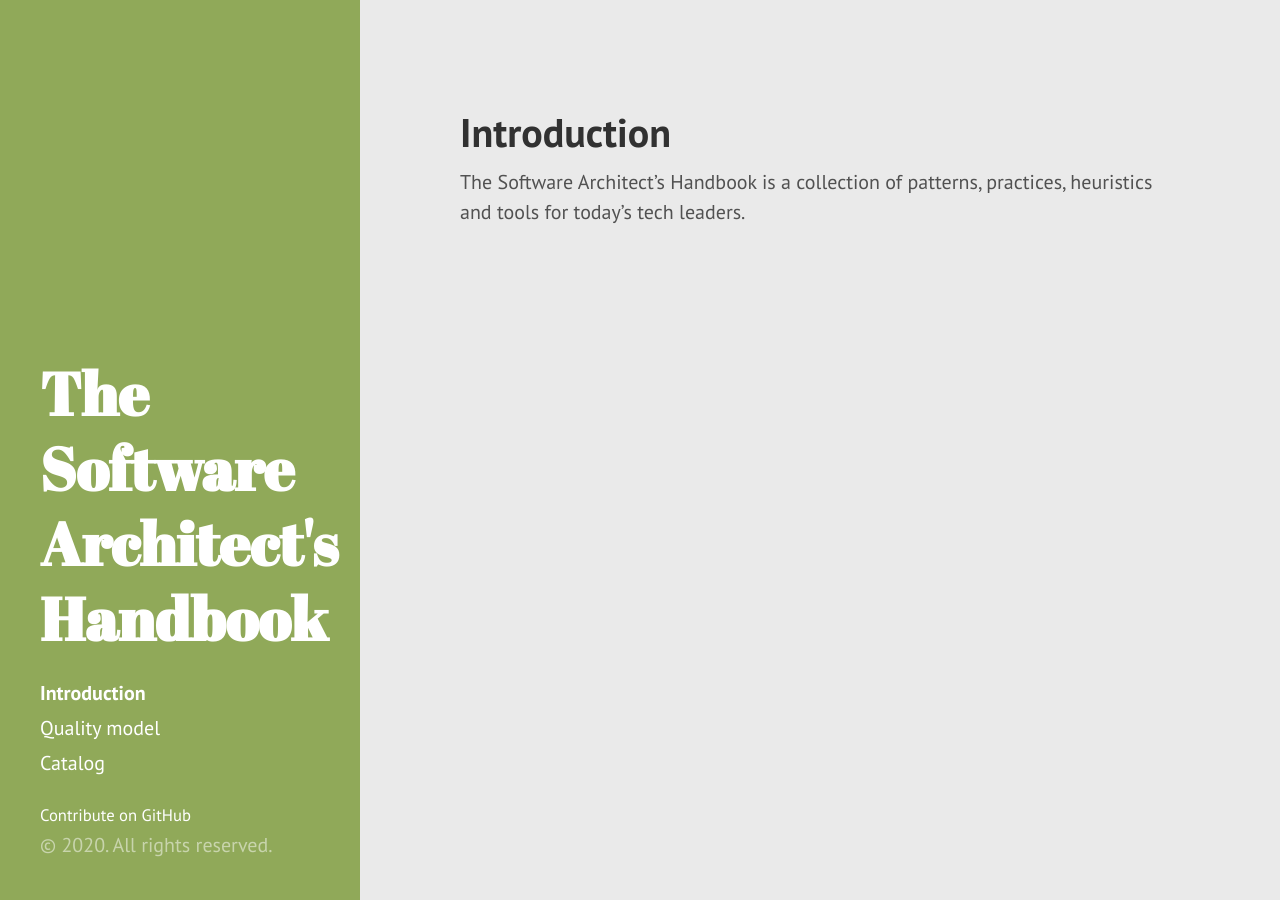
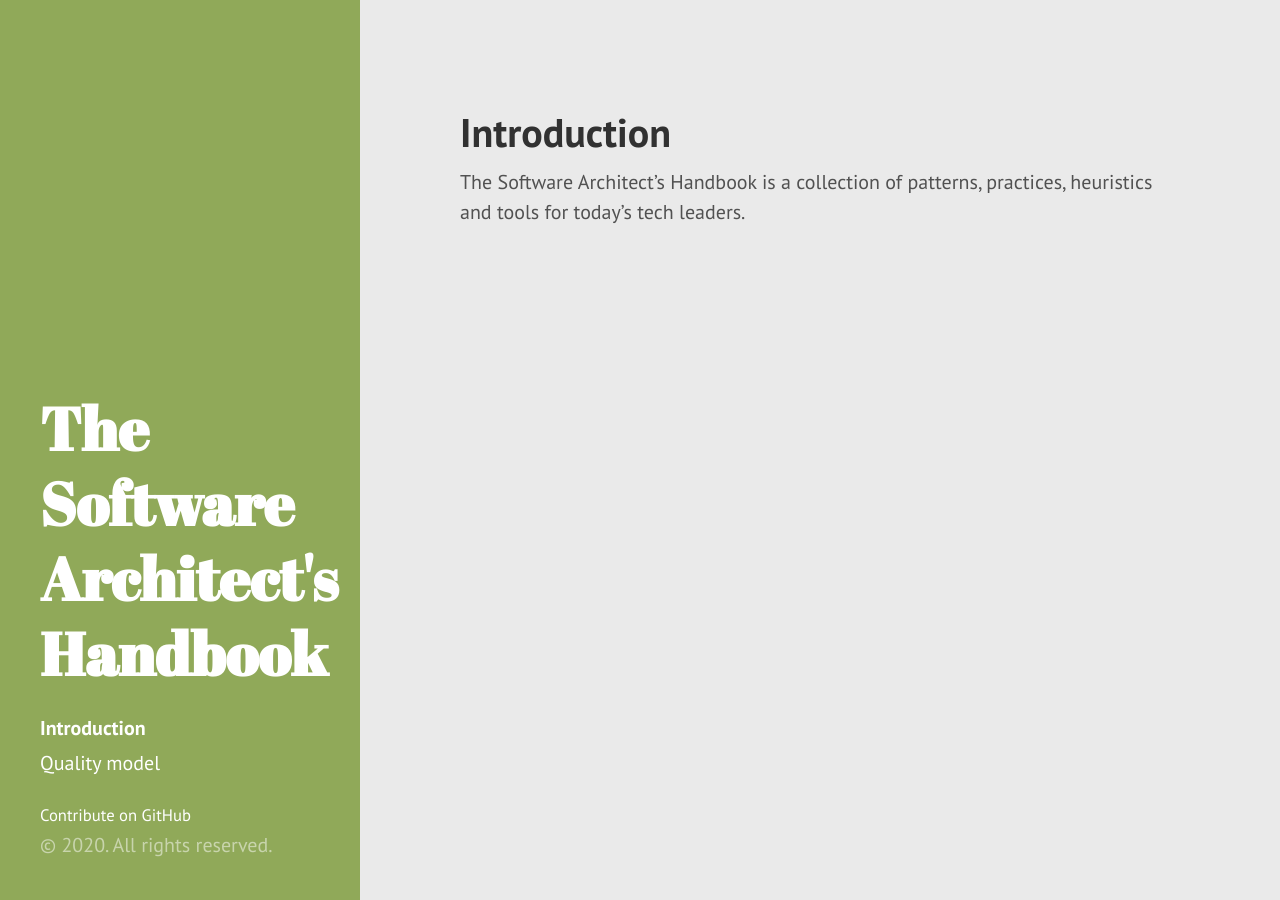
Before and after one commit to martyn82/handbook, a Jekyll site: the page built from docs/index.md, in a window 1280 px wide. Built offline with Jekyll 4.4.1, drawn with Linux system fonts in a browser that asks for light colours.

Commit message:
Exclude hidden pages

```diff
--- a/docs/_includes/sidebar.html
+++ b/docs/_includes/sidebar.html
@@ -15,7 +15,7 @@
 
       {% assign pages_list = site.pages %}
       {% for node in pages_list %}
-        {% if node.title != null %}
+        {% if node.title != null and node.hidden == null %}
           {% if node.layout == "page" and node.parent == null %}
             <a class="sidebar-nav-item{% if page.url == node.url %} active{% endif %}" href="{{ node.url | relative_url }}">{{ node.title }}</a>
 
```
Also changed, not shown: docs/_pages/9_catalog.md (+1 -0 lines).
